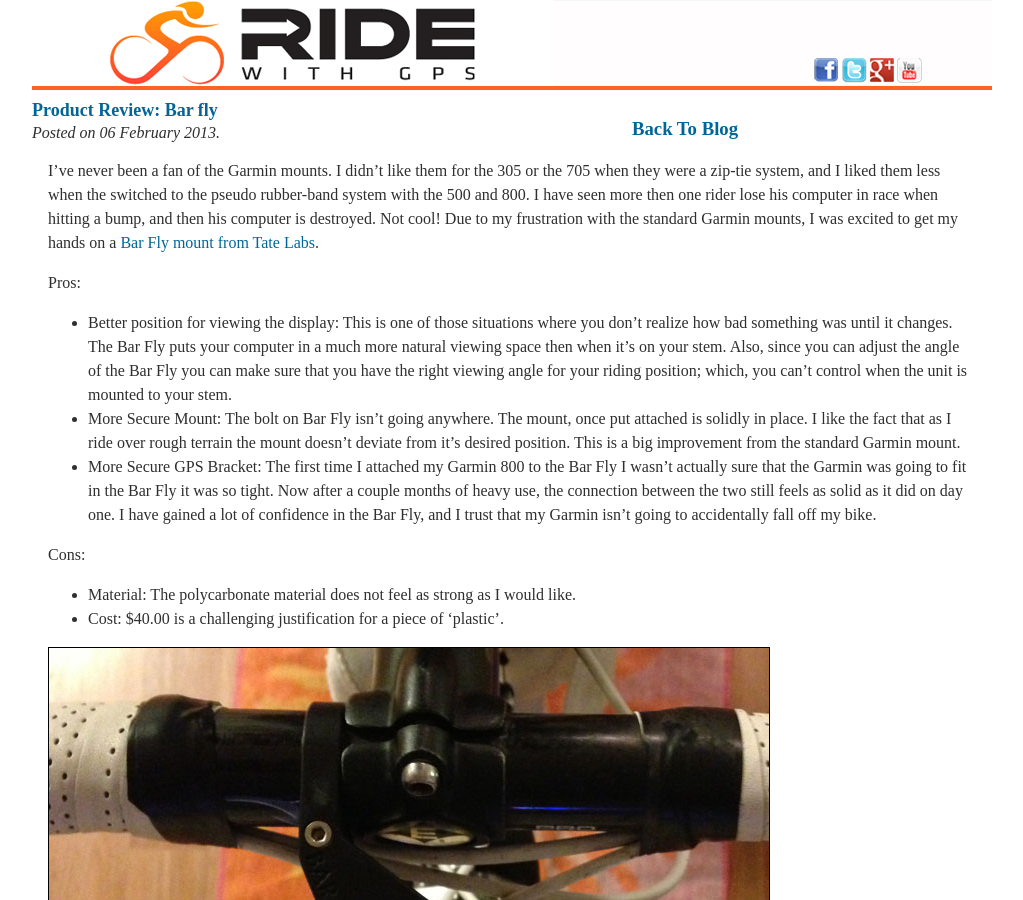
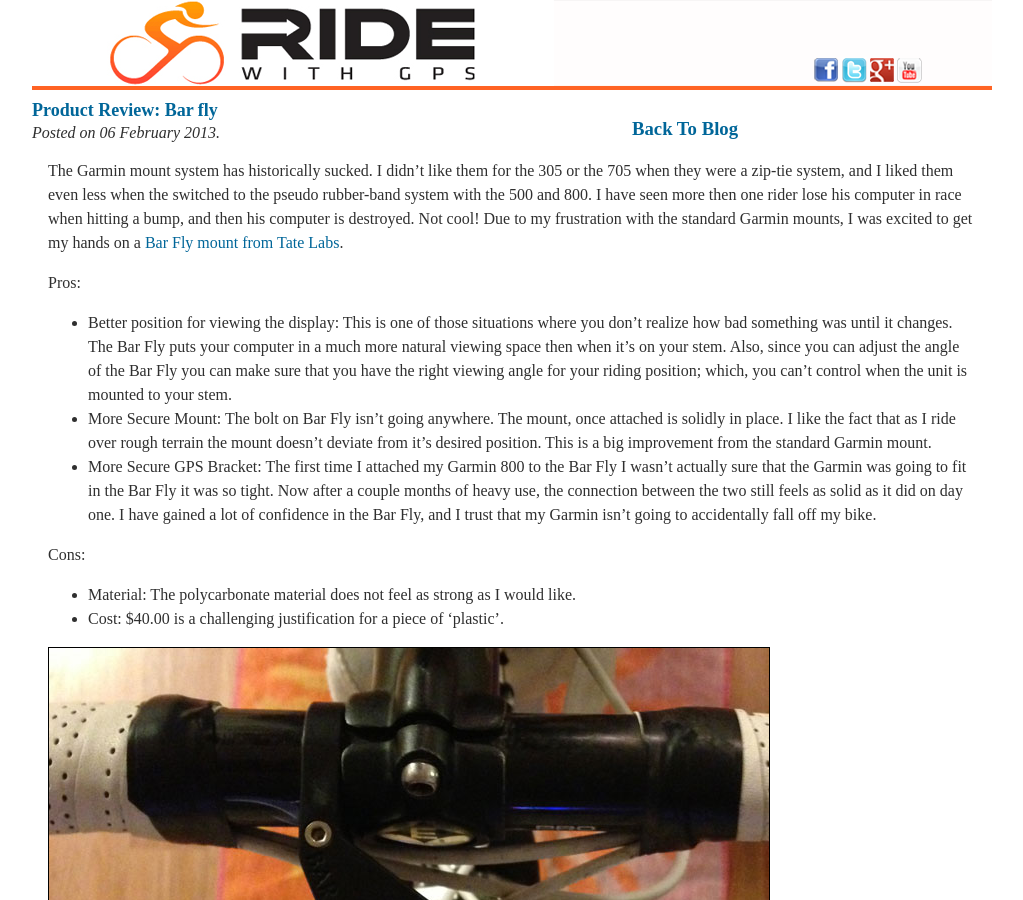
Before and after one commit to kingcu/blog.ridewithgps.com, a Jekyll site: the page built from _posts/2013-02-06-Review-Barfly.markdown, in a window 1280 px wide and 900 px high. Shown: the whole window, without its empty margins (128-1151 px from the left). Built offline with Jekyll 4.4.1, drawn with Linux system fonts in a browser that asks for light colours; some web fonts are replaced; Markdown is read by kramdown in place of the engine named in the settings; comment, search, counter and statistics services are not loaded; some of the changed text lies outside the part shown.

Commit message:
bar fly update

```diff
--- a/_posts/2013-02-06-Review-Barfly.markdown
+++ b/_posts/2013-02-06-Review-Barfly.markdown
@@ -2,12 +2,12 @@
 layout: post
 title: "Product Review: Bar fly"
 ---
-I've never been a fan of the Garmin mounts. I didn't like them for the 305 or the 705 when they were a zip-tie system, and I liked them less when the switched to the pseudo rubber-band system with the 500 and 800. I have seen more then one rider lose his computer in race when hitting a bump, and then his computer is destroyed. Not cool! Due to my frustration with the standard Garmin mounts, I was excited to get my hands on a <a href="http://www.tatelabs.com/">Bar Fly mount from Tate Labs</a>.
+The Garmin mount system has historically sucked. I didn't like them for the 305 or the 705 when they were a zip-tie system, and I liked them even less when the switched to the pseudo rubber-band system with the 500 and 800. I have seen more then one rider lose his computer in race when hitting a bump, and then his computer is destroyed. Not cool! Due to my frustration with the standard Garmin mounts, I was excited to get my hands on a <a href="http://www.tatelabs.com/">Bar Fly mount from Tate Labs</a>.
 
 Pros:
 
 - Better position for viewing the display: This is one of those situations where you don't realize how bad something was until it changes. The Bar Fly puts your computer in a much more natural viewing space then when it's on your stem. Also, since you can adjust the angle of the Bar Fly you can make sure that you have the right viewing angle for your riding position; which, you can't control when the unit is mounted to your stem.
-- More Secure Mount: The bolt on Bar Fly isn't going anywhere. The mount, once put attached is solidly in place. I like the fact that as I ride over rough terrain the mount doesn't deviate from it's desired position. This is a big improvement from the standard Garmin mount.
+- More Secure Mount: The bolt on Bar Fly isn't going anywhere. The mount, once attached is solidly in place. I like the fact that as I ride over rough terrain the mount doesn't deviate from it's desired position. This is a big improvement from the standard Garmin mount.
 - More Secure GPS Bracket: The first time I attached my Garmin 800 to the Bar Fly I wasn't actually sure that the Garmin was going to fit in the Bar Fly it was so tight. Now after a couple months of heavy use, the connection between the two still feels as solid as it did on day one. I have gained a lot of confidence in the Bar Fly, and I trust that my Garmin isn't going to accidentally fall off my bike.
 
 Cons:
@@ -26,7 +26,7 @@
 
 Final Thoughts
 <br>
-I received my Bar Fly as a Birthday present. Before using it I could not justify the additional $40 purchase. Now that I have been using it for a couple months I really can't imagine not having it. I think that the added security it gives out weighs the cost. Lets face it, if I lose my Garmin it's going to cost me more than $40 to replace it. There are a few more options like the Bar Fly that are out on the market now, and that is helping the cost come down to a more reasonable price too (currently you can get a <a href="http://www.competitivecyclist.com/za/CCY?PAGE=BUY_PRODUCT_STANDARD&PRODUCT.ID=11582&MODE=">Bar Fly on Competitive Cyclist</a> on sale for $25).
+I received my Bar Fly as a Birthday present. Before using it I could not justify the additional $40 purchase. Now that I have been using it for a couple months I really can't imagine not having it. I think that the added security it gives out weighs the cost. Lets face it, if I lose my Garmin it's going to cost me more than $40 to replace it. There are a few more options similar to the Bar Fly that are out on the market now, and that is helping the cost come down to a more reasonable price too (e.g. currently you can get a <a href="http://www.competitivecyclist.com/za/CCY?PAGE=BUY_PRODUCT_STANDARD&PRODUCT.ID=11582&MODE=">Bar Fly on Competitive Cyclist</a> on sale for $25).
 
 Lastly, this is a great gift idea!
 
```
